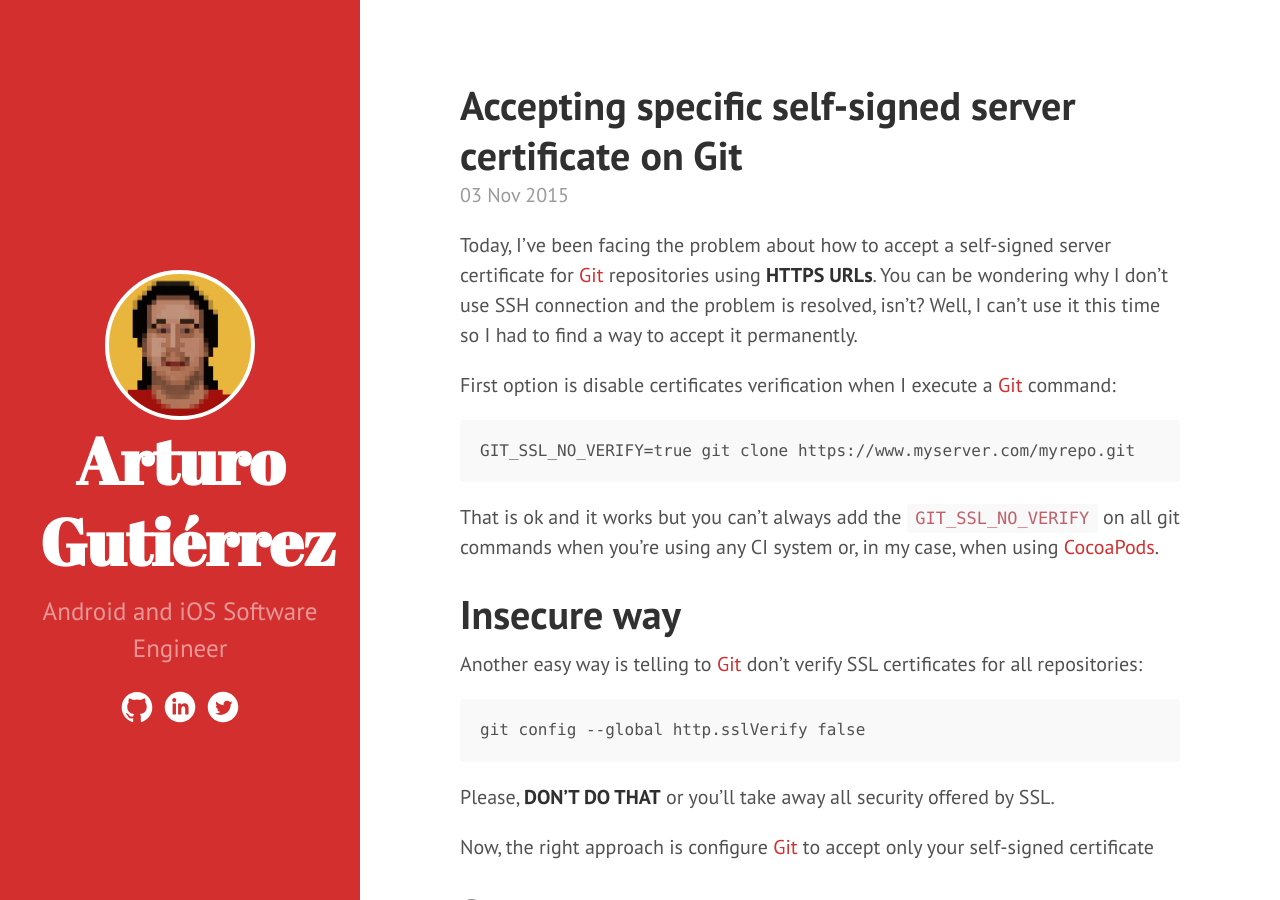
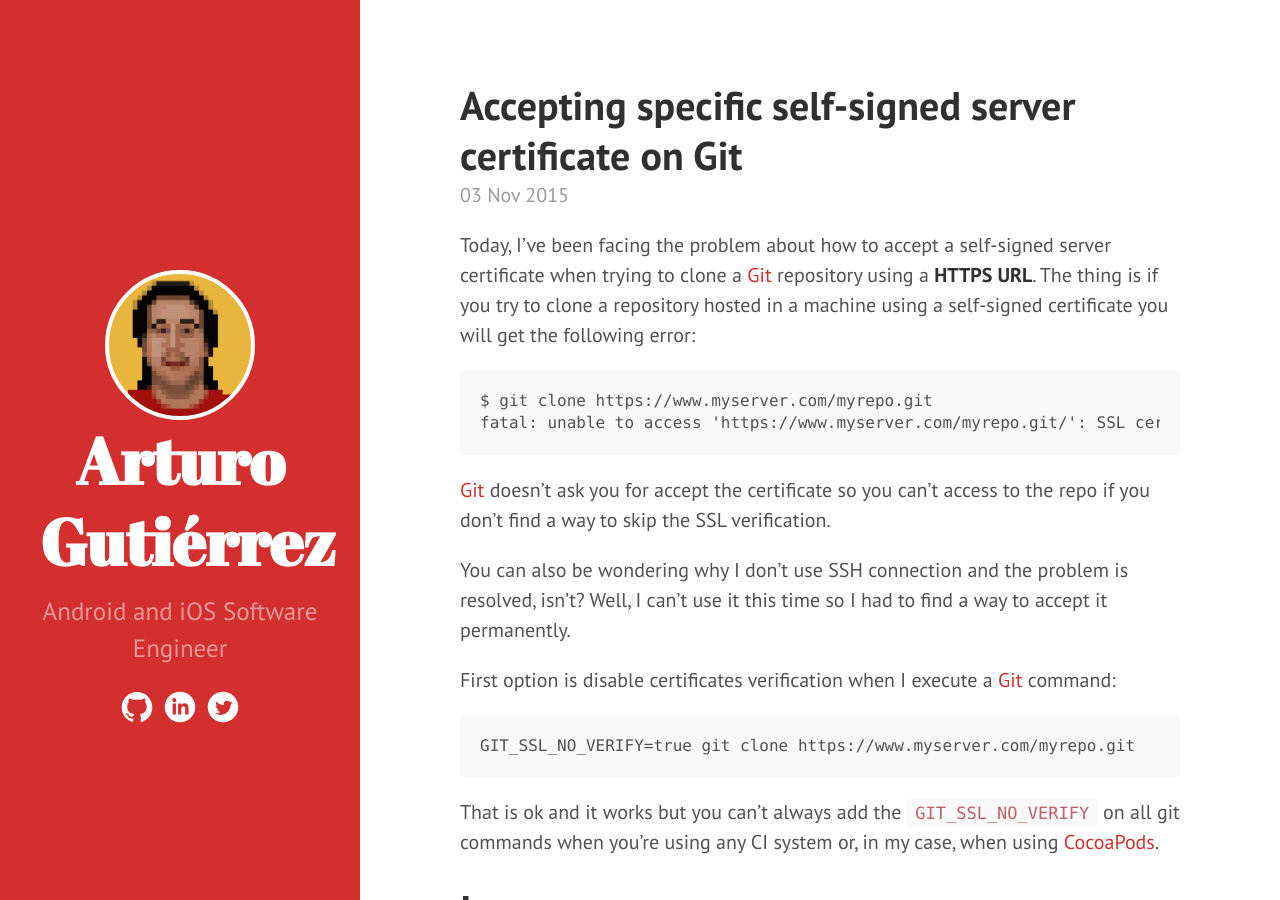
Before and after one commit to arturogutierrez/arturogutierrez.github.io, a Jekyll site: the page built from _posts/2015-11-03-accepting-specific-self-signed-server-certificate-on-git.md, in a window 1280 px wide and 900 px high. Built offline with Jekyll 4.4.1, drawn with Linux system fonts in a browser that asks for light colours; Markdown is read by kramdown in place of the engine named in the settings; comment, search, counter and statistics services are not loaded.

Commit message:
Explaining slightly better what is the problem

````diff
--- a/_posts/2015-11-03-accepting-specific-self-signed-server-certificate-on-git.md
+++ b/_posts/2015-11-03-accepting-specific-self-signed-server-certificate-on-git.md
@@ -5,7 +5,16 @@
 permalink: "accepting-specific-self-signed-server-certificate-on-git"
 ---
 
-Today, I've been facing the problem about how to accept a self-signed server certificate for [Git][git] repositories using **HTTPS URLs**. You can be wondering why I don't use SSH connection and the problem is resolved, isn't? Well, I can't use it this time so I had to find a way to accept it permanently.
+Today, I've been facing the problem about how to accept a self-signed server certificate when trying to clone a [Git][git] repository using a **HTTPS URL**. The thing is if you try to clone a repository hosted in a machine using a self-signed certificate you will get the following error:
+
+```
+$ git clone https://www.myserver.com/myrepo.git
+fatal: unable to access 'https://www.myserver.com/myrepo.git/': SSL certificate problem: Invalid certificate chain
+```
+
+[Git][git] doesn't ask you for accept the certificate so you can't access to the repo if you don't find a way to skip the SSL verification.
+
+You can also be wondering why I don't use SSH connection and the problem is resolved, isn't? Well, I can't use it this time so I had to find a way to accept it permanently.
 
 First option is disable certificates verification when I execute a [Git][git] command:
 
````
